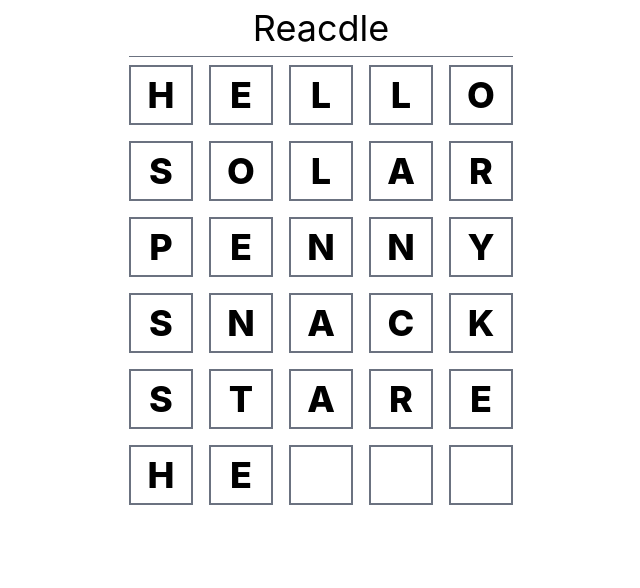
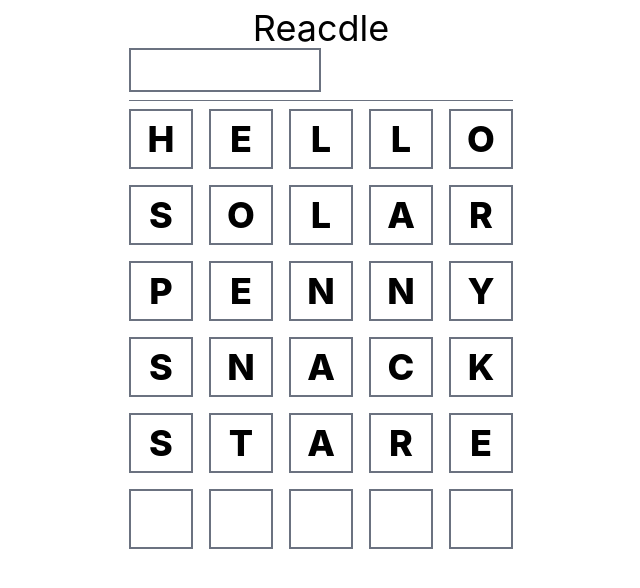
Before and after one commit to Delvoid/Wordactle, a React (Vite) app: page / in a window 1280 px wide. Shown: the top 588 px of the page, without its empty margins (319-959 px from the left). Built offline with nearby package versions, Linux system fonts and the light colour scheme.

Commit message:
move state handing to zustand and allow user to input text

```diff
--- a/package.json
+++ b/package.json
@@ -13,7 +13,8 @@
   "dependencies": {
     "@types/node": "^17.0.18",
     "react": "^17.0.2",
-    "react-dom": "^17.0.2"
+    "react-dom": "^17.0.2",
+    "zustand": "^3.7.0"
   },
   "devDependencies": {
     "@testing-library/jest-dom": "^5.16.2",
--- a/src/App.tsx
+++ b/src/App.tsx
@@ -1,18 +1,53 @@
+import React, { useState, useEffect } from 'react'
+import { useStore } from './store'
 import WordRow from './WordRow'
+import { LETTER_LENGTH } from './word-utils'
+
+const GUESS_LENGTH = 6
 
 const App = () => {
+  const state = useStore()
+  const [guess, setGuess] = useState('')
+
+  let rows = [...state.guesses]
+
+  if (rows.length < GUESS_LENGTH) {
+    rows.push(guess)
+  }
+
+  const numberOfGuessesRemaining = GUESS_LENGTH - rows.length
+
+  rows = rows.concat(Array(numberOfGuessesRemaining).fill(''))
+
+  const onChange = (e: React.ChangeEvent<HTMLInputElement>) => {
+    const newGuess = e.target.value
+    if (newGuess.length === LETTER_LENGTH) {
+      state.addGuess(newGuess)
+      setGuess('')
+      return
+    }
+
+    setGuess(newGuess)
+  }
+
   return (
     <div className="mx-auto w-96">
       <header className="border-b border-gray-500 pb-2 my-2">
         <h1 className="text-4xl text-center">Reacdle</h1>
+        <div>
+          <input
+            type="text"
+            className="w-1/2 p-2 border-2 border-gray-500"
+            value={guess}
+            onChange={onChange}
+          />
+        </div>
       </header>
+
       <main className="grid grid-rows-6 gap-4">
-        <WordRow letters="hello" />
-        <WordRow letters="solar" />
-        <WordRow letters="penny" />
-        <WordRow letters="snack" />
-        <WordRow letters="stare" />
-        <WordRow letters="he " />
+        {rows.map((word, index) => (
+          <WordRow key={index} letters={word} />
+        ))}
       </main>
     </div>
   )
--- a/src/WordRow.tsx
+++ b/src/WordRow.tsx
@@ -1,15 +1,17 @@
 import { computeGuess, LetterState } from './word-utils'
+import { useStore } from './store'
+import { LETTER_LENGTH } from './word-utils'
 
-const LETTER_LENGTH = 5
 interface WordRowProps {
   letters: string
 }
 
 const WordRow = ({ letters: lettersProp = '' }: WordRowProps) => {
+  const answer = useStore((state) => state.answer)
   const lettersRemaining = LETTER_LENGTH - lettersProp.length
   const letters = lettersProp.split('').concat(Array(lettersRemaining).fill(''))
 
-  const guessStates = computeGuess(lettersProp)
+  const guessStates = computeGuess(lettersProp, answer)
   return (
     <div className="grid grid-cols-5 gap-4">
       {letters.map((char, index) => (
--- /dev/null
+++ b/src/store.ts
@@ -0,0 +1,39 @@
+import create from 'zustand'
+import { persist } from 'zustand/middleware'
+import { computeGuess, getRandomWord, LetterState } from './word-utils'
+
+export const NUMBER_OF_GUESSES = 6
+export const WORD_LENGTH = 5
+
+interface GuessRow {
+  guess: string
+  result?: LetterState[]
+}
+
+interface StoreState {
+  answer: string
+  guesses: string[]
+  addGuess: (guess: string) => void
+}
+
+export const useStore = create<StoreState>(
+  persist(
+    (set) => ({
+      answer: getRandomWord(),
+      guesses: ['hello', 'solar', 'penny', 'snack', 'stare'],
+      addGuess: (guess: string) => {
+        set((state) => ({
+          guesses: [...state.guesses, guess],
+        }))
+      },
+    }),
+    {
+      name: 'reacdle',
+      getStorage: () => localStorage,
+    }
+  )
+)
+
+// useStore.persist.clearStorage()
+
+export const answerSelector = (state: StoreState) => state.answer
--- a/src/word-utils.ts
+++ b/src/word-utils.ts
@@ -1,4 +1,6 @@
 import wordBank from './word-bank.json'
+
+export const LETTER_LENGTH = 5
 
 export enum LetterState {
   Miss,
@@ -7,11 +9,10 @@
 }
 
 const word = getRandomWord()
-console.log(word)
 
 export const computeGuess = (
   guess: string,
-  answerString: string = word
+  answerString: string
 ): LetterState[] => {
   const result: LetterState[] = []
 
```
Also changed, not shown: 1 other file (tests, documents, lock files or other folders).
